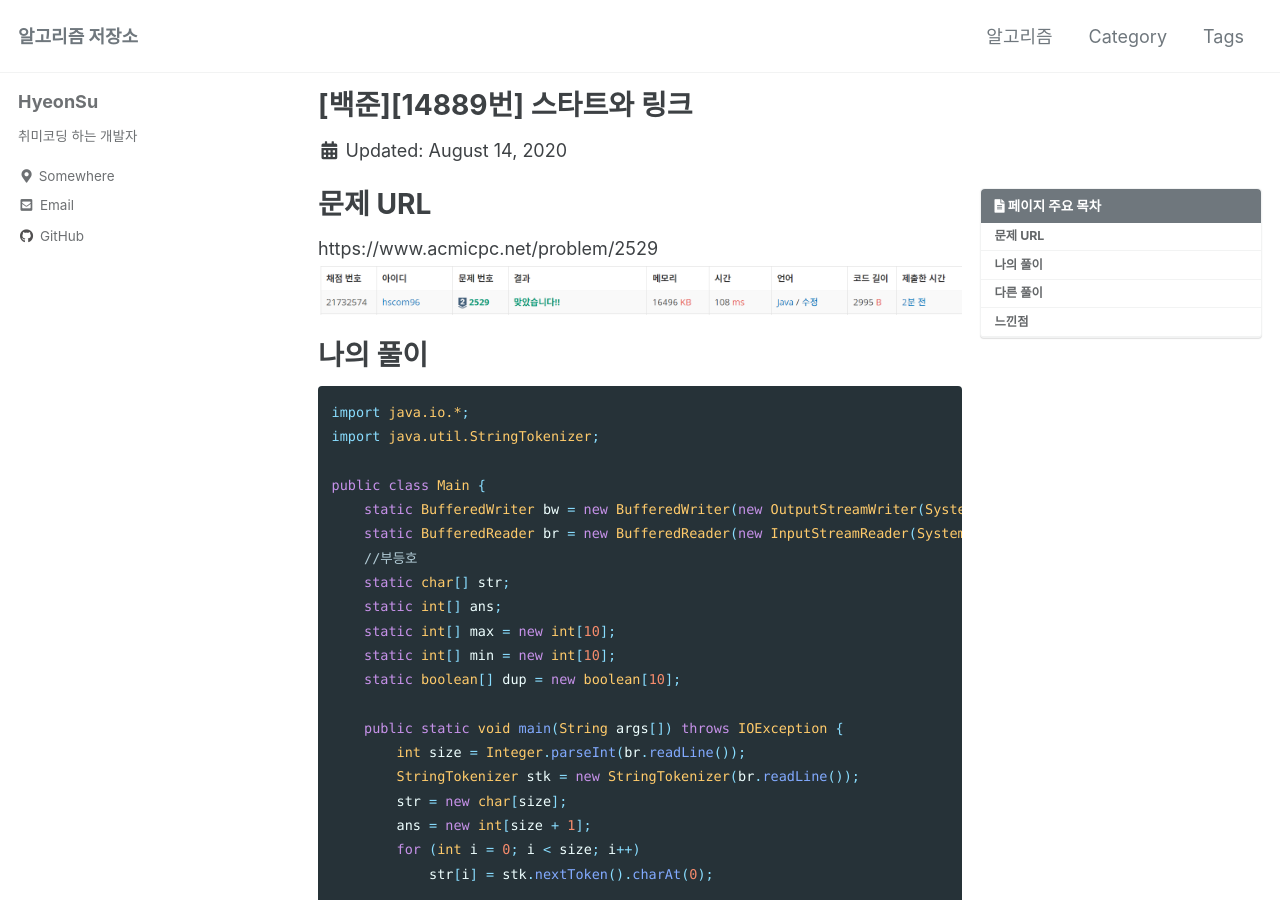
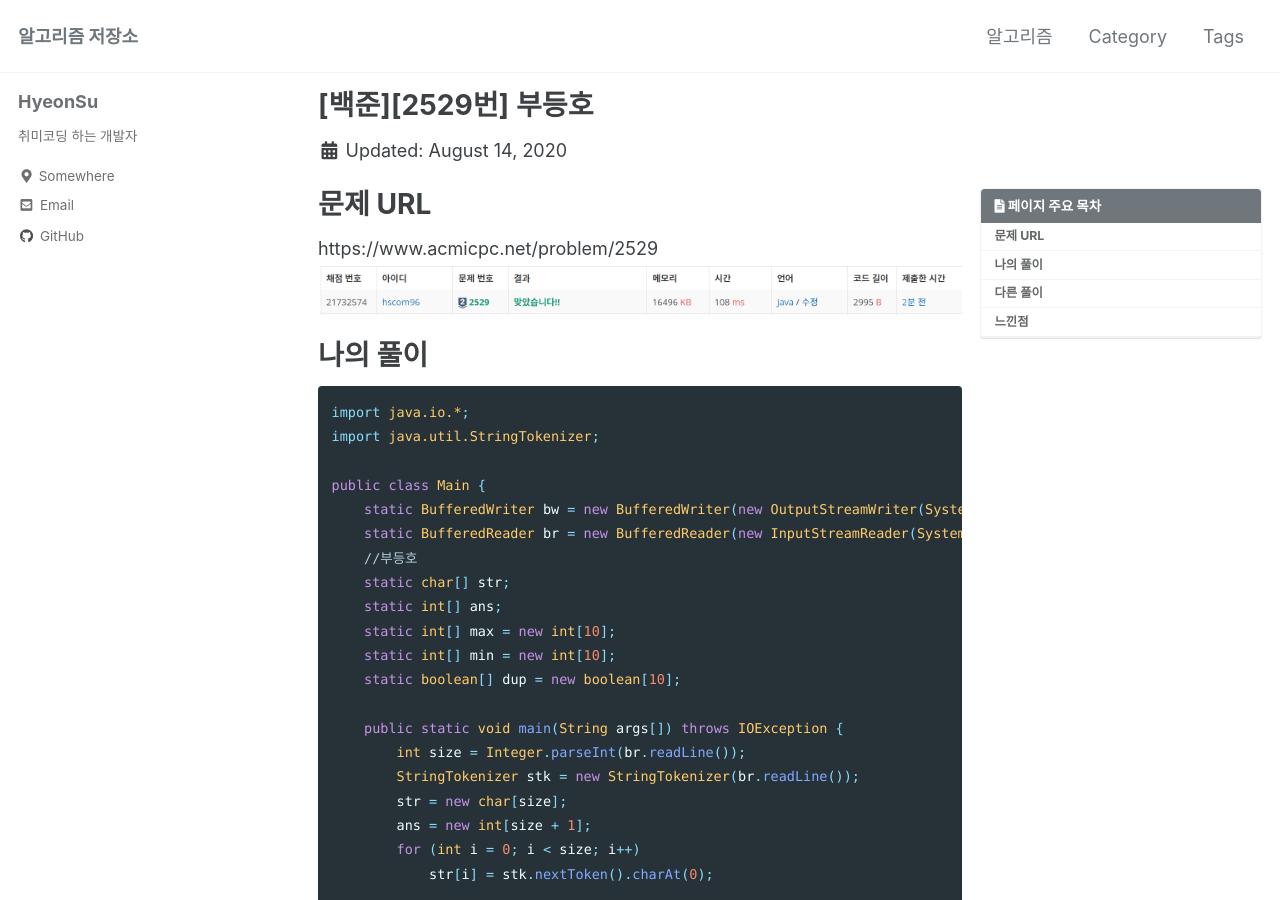
Before and after one commit to hscom96/hscom96.github.io, a Jekyll site: the page built from _posts/2020-08-14-boj2529.md, in a window 1280 px wide and 900 px high. Built offline with Jekyll 4.4.1, drawn with Linux system fonts in a browser that asks for light colours; cached includes are drawn as plain includes; comment, search, counter and statistics services are not loaded.

Commit message:
포스팅

```diff
--- a/_posts/2020-08-14-boj2529.md
+++ b/_posts/2020-08-14-boj2529.md
@@ -1,5 +1,5 @@
 ---
-title:  "[백준][14889번] 스타트와 링크"
+title:  "[백준][2529번] 부등호"
 excerpt: ""
 categories:
   - 알고리즘
```
